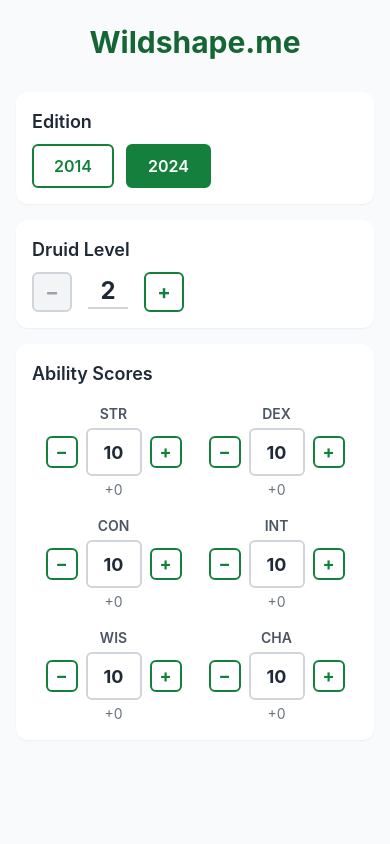
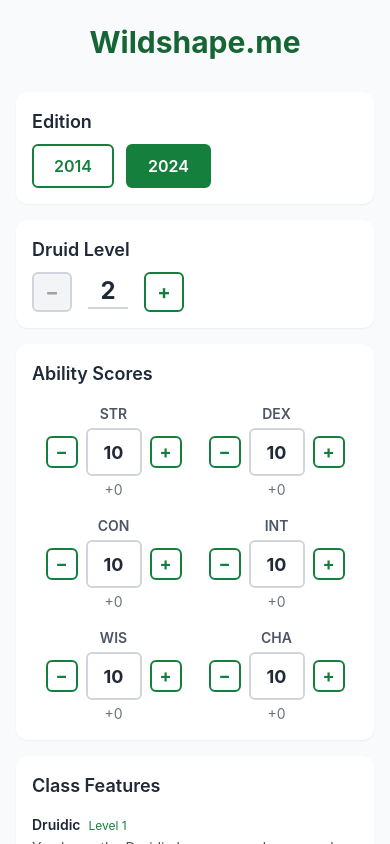
Before and after one commit to jaimerump/wildshape.me, a React Native app: screen / in a window 390 px wide. Built offline with nearby package versions, Linux system fonts and the light colour scheme.

Commit message:
Implement class features section

```diff
--- /dev/null
+++ b/src/components/ClassFeaturesSection.tsx
@@ -0,0 +1,70 @@
+import React from 'react';
+import { Text, View } from 'react-native';
+
+import traits2014 from '../data/class_traits_2014.json';
+import traits2024 from '../data/class_traits_2024.json';
+import { ClassTrait, DnDClass, Edition } from '../models';
+import { useDruidStore } from '../store/useDruidStore';
+import { getActiveClassTraits } from '../utils/calculations/classFeatures';
+
+const CLASS_DEFS: Record<Edition, DnDClass> = {
+  '2014': {
+    name: 'Druid',
+    edition: '2014',
+    subclassUnlockLevel: 2,
+    traits: traits2014 as ClassTrait[],
+    actions: [],
+  },
+  '2024': {
+    name: 'Druid',
+    edition: '2024',
+    subclassUnlockLevel: 3,
+    traits: traits2024 as ClassTrait[],
+    actions: [],
+  },
+};
+
+export function ClassFeaturesSection() {
+  const edition = useDruidStore((s) => s.edition);
+  const druidLevel = useDruidStore((s) => s.druidLevel);
+  const druidCircle = useDruidStore((s) => s.druidCircle);
+
+  const activeTraits = getActiveClassTraits(
+    CLASS_DEFS[edition],
+    druidLevel,
+    druidCircle
+  );
+
+  const sortedTraits = [...activeTraits].sort((a, b) => {
+    if (a.levelRequirement !== b.levelRequirement) {
+      return a.levelRequirement - b.levelRequirement;
+    }
+    return a.name.localeCompare(b.name);
+  });
+
+  if (sortedTraits.length === 0) return null;
+
+  return (
+    <View>
+      <Text className="text-lg font-semibold mb-4 text-gray-800">
+        Class Features
+      </Text>
+      {sortedTraits.map((trait, index) => (
+        <View
+          key={trait.name}
+          className={index > 0 ? 'border-t border-gray-100 mt-3 pt-3' : ''}
+        >
+          <View className="flex-row items-baseline gap-2">
+            <Text className="font-semibold text-gray-800">{trait.name}</Text>
+            <Text className="text-xs text-green-700">
+              Level {trait.levelRequirement}
+            </Text>
+          </View>
+          <Text className="text-sm text-gray-600 mt-1">
+            {trait.description}
+          </Text>
+        </View>
+      ))}
+    </View>
+  );
+}
--- /dev/null
+++ b/src/data/class_traits_2014.json
@@ -0,0 +1,30 @@
+[
+  {
+    "source": "class",
+    "name": "Druidic",
+    "description": "You know the Druidic language and can speak with plants and animals. You can use this language to communicate with plants and animals as if they were a human.",
+    "className": "Druid",
+    "levelRequirement": 1
+  },
+  {
+    "source": "class",
+    "name": "Timeless Body",
+    "description": "For every 10 years that pass, your body only ages by 1 year.",
+    "className": "Druid",
+    "levelRequirement": 18
+  },
+  {
+    "source": "class",
+    "name": "Beast Spells",
+    "description": "You can cast spells while Wildshaped. You can perform the somatic and verbal components of spells, but you aren't able to provide material components.",
+    "className": "Druid",
+    "levelRequirement": 18
+  },
+  {
+    "source": "class",
+    "name": "Archdruid",
+    "description": "You can use your Wild Shape an unlimited number of times.",
+    "className": "Druid",
+    "levelRequirement": 20
+  }
+]
--- /dev/null
+++ b/src/data/class_traits_2024.json
@@ -0,0 +1,30 @@
+[
+  {
+    "source": "class",
+    "name": "Druidic",
+    "description": "You know the Druidic language and can speak with plants and animals. You can use this language to communicate with plants and animals as if they were a human.",
+    "className": "Druid",
+    "levelRequirement": 1
+  },
+  {
+    "source": "class",
+    "name": "Wild Companion",
+    "description": "As a Magic action you can expend a spell slot or a use of Wild Shape to cast the Find Familiar spell without Material components.",
+    "className": "Druid",
+    "levelRequirement": 2
+  },
+  {
+    "source": "class",
+    "name": "Wild Resurgence",
+    "description": "Once on each of your turns, if you have no uses of Wild Shape left, you can give yourself one use by expending a spell slot (no action required). In addition, you can expend one use of Wild Shape (no action required) to give yourself a level 1 spell slot, but you can't do so again until you finish a Long Rest.",
+    "className": "Druid",
+    "levelRequirement": 5
+  },
+  {
+    "source": "class",
+    "name": "Beast Spells",
+    "description": "You can cast spells in Beast form, except for any spell that has a Material component with a cost specified or that consumes its Material component.",
+    "className": "Druid",
+    "levelRequirement": 18
+  }
+]
--- a/src/screens/CharacterSetupScreen.tsx
+++ b/src/screens/CharacterSetupScreen.tsx
@@ -2,6 +2,7 @@ import React from 'react';
 import { ScrollView, Text, View } from 'react-native';
 
 import { AbilityScoreInput } from '../components/AbilityScoreInput';
+import { ClassFeaturesSection } from '../components/ClassFeaturesSection';
 import { DruidCircleSelect } from '../components/DruidCircleSelect';
 import { EditionSelector } from '../components/EditionSelector';
 import { LevelInput } from '../components/LevelInput';
@@ -52,6 +53,10 @@ export function CharacterSetupScreen() {
           ))}
         </View>
       </View>
+
+      <View className="bg-white rounded-xl p-4 mt-4 shadow-sm">
+        <ClassFeaturesSection />
+      </View>
     </ScrollView>
   );
 }
```
